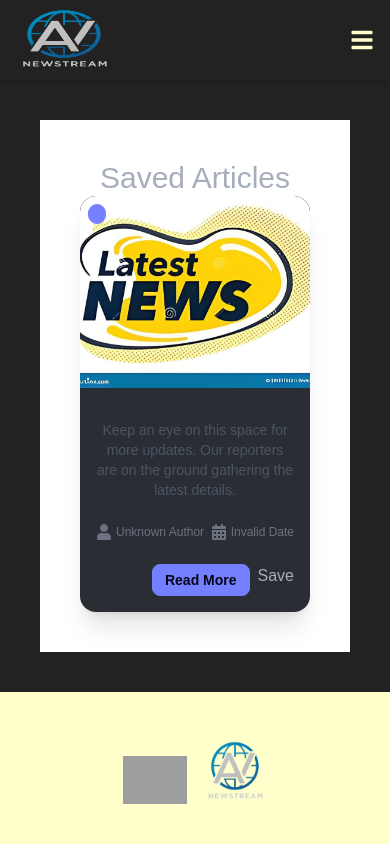
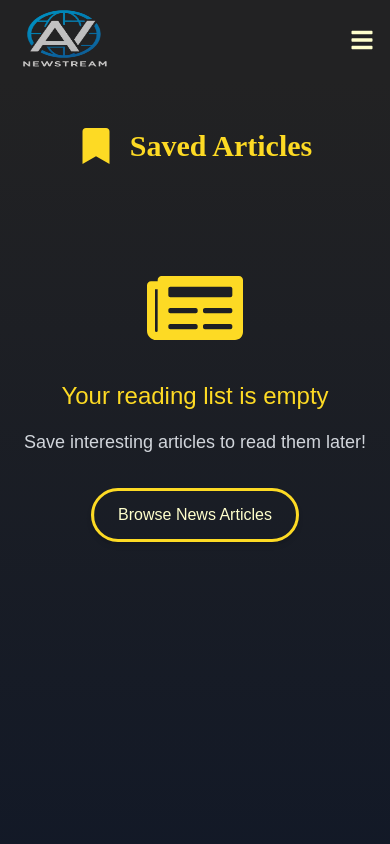
Before and after one commit to AmanSuryavanshi-1/AV-News-Stream, a React (Vite) app: page /saved in a window 390 px wide. Shown: the top 844 px of the page. Built offline with nearby package versions, Linux system fonts and the light colour scheme; grey boxes are pictures that could not be loaded.

Commit message:
added remove and clear articles feature

```diff
--- a/src/Components/NewsCard.jsx
+++ b/src/Components/NewsCard.jsx
@@ -2,9 +2,9 @@ import React from 'react'
 import { FaUser, FaCalendarAlt, FaImage } from 'react-icons/fa'
 import useFallbackImage from '../utils/useFallbackImage';
 import { useDispatch } from 'react-redux';
-import { addArticle } from '../utils/SaveSlice';
+import { addArticle, removeArticle } from '../utils/SaveSlice';
 
-const NewsCard = ({ title, description, imageUrl, newsUrl, author, publishedAt, source, date, isActive }) => {
+const NewsCard = ({ newsData, activeArticleIndex,isArticleSaved }) => {
 
   // console.log(source);
   // Default descriptions
@@ -24,20 +24,40 @@ const NewsCard = ({ title, description, imageUrl, newsUrl, author, publishedAt,
     return defaultDescriptions[randomIndex];
   };
 
-  // Use description if available and not empty, otherwise use a default description
-  const displayDescription = description && description.trim() !== "" ? description : getDefaultDescription();
-
   // Handling Null images
   const handleImageError = useFallbackImage();
 
   // Adding Save functionality
   const dispatch = useDispatch();
-  const handleAddItemToSaved = (title, description, imageUrl, newsUrl, author, publishedAt, source, date, isActive) =>{
-    dispatch(addArticle({ title, description, imageUrl, newsUrl, author, publishedAt, source, date, isActive }));
+  const handleAddClick = (article) =>{
+    dispatch(addArticle(article));
   }
+
+  // Adding remove feature if article get added to saved
+  const handleRemoveClick = (article) => {
+    dispatch(removeArticle(article));
+  }
+
   return (
-    <div className={`overflow-hidden transition-all duration-300 shadow-xl bg-primary-grey card hover:shadow-2xl ${
-      isActive ? 'ring-4 ring-primary-yellow scale-105' : ''
+    <>
+    {newsData.map((article, index) => {
+        const {
+          title,
+          description,
+          urlToImage,
+          image,
+          url,
+          source,
+          author,
+          publishedAt
+        } = article;
+  // Use description if available and not empty, otherwise use a default description
+  const displayDescription = description && description.trim() !== "" ? description.slice(0, 180) : getDefaultDescription();
+  const imageUrl = urlToImage || image;
+  const newsUrl = url || (source && source.url);
+    return(
+        <div key={index}  className={`overflow-hidden transition-all duration-300 shadow-xl bg-primary-grey card hover:shadow-2xl ${
+          index === activeArticleIndex ? 'ring-4 ring-primary-yellow scale-105' : ''
         }`}>
           <figure className="relative h-48">
             <img
@@ -48,7 +68,7 @@ const NewsCard = ({ title, description, imageUrl, newsUrl, author, publishedAt,
               className="object-cover w-full h-full"
             />
             <div className="absolute px-2 py-1 text-xs font-bold rounded-full top-2 left-2 badge badge-primary">
-          {source == 0 ? 'AV News': source }
+            {source && typeof source === 'object' ? (source.name || 'Unknown Source') : (source || 'Unknown Source')}
             </div>
           </figure>
           <div className="p-4 card-body">
@@ -63,17 +83,26 @@ const NewsCard = ({ title, description, imageUrl, newsUrl, author, publishedAt,
               </span>
               <span className="flex items-center">
                 <FaCalendarAlt className="w-4 h-4 mr-1" />
-            {new Date(date).toLocaleDateString()}
+                {new Date(publishedAt).toLocaleDateString()}
               </span>
             </div>
             <div className="justify-end card-actions">
               <a href={newsUrl} target="_blank" rel="noopener noreferrer" className="normal-case btn btn-primary btn-sm">
                 Read More
               </a>
-          <button onClick={()=> handleAddItemToSaved(title, description, imageUrl, newsUrl, author, publishedAt, source, date, isActive)}>Save</button>
+              <button
+              className={`px-4 py-1 text-sm font-semibold transition-all duration-300 rounded-md shadow-md border-2 border-primary-light
+                ${isArticleSaved
+                    ? "bg-red-500 hover:bg-red-600"
+                    : "bg-green-500 hover:bg-green-600"
+                } text-white`}
+              onClick={()=> isArticleSaved ? handleRemoveClick(article) : handleAddClick(article)}>{isArticleSaved ?  "REMOVE" : "Save"}</button>
             </div>
           </div>
         </div>
+      );
+    })}
+    </>
   )
 }
 
--- a/src/pages/News.jsx
+++ b/src/pages/News.jsx
@@ -33,19 +33,10 @@ const News = ( ) =>{
 
      <NavbarCategorySearch />
           <div className="grid grid-cols-1 gap-8 md:grid-cols-2 lg:grid-cols-3">
-            {newsCopy.map((i, index) => (
               <NewsCard
-                key={index}
-                title={i.title ? i.title : ' '}
-                description={i.description ? i.description.slice(0, 180) : ' '}
-                imageUrl={i.urlToImage || i.image}
-                newsUrl={i.url || i.source.url}
-                author={i.author}
-                date={i.publishedAt}
-                source={i.source.name}
-                isActive={index === activeArticleIndex}
+                newsData={newsCopy}
+                activeArticleIndex={activeArticleIndex}
               />
-            ))}
           </div>
         </div>
       )}
--- a/src/pages/Saved.jsx
+++ b/src/pages/Saved.jsx
@@ -1,17 +1,71 @@
-import React from 'react'
-import { useSelector } from 'react-redux'
+import React from 'react';
+import { useDispatch, useSelector } from 'react-redux';
+import { Link } from 'react-router-dom';
 import NewsCard from '../Components/NewsCard';
+import { clearArticles } from '../utils/SaveSlice';
+import { FaArrowRight, FaTrash, FaBookmark, FaNewspaper } from 'react-icons/fa';
 
 const Saved = () => {
-  const newsArticles = useSelector((store)=>store.save.savedArticles);
+  const savedArticles = useSelector((store) => store.save.savedArticles);
+  const dispatch = useDispatch();
+
+  const handleClearCart = () => {
+    dispatch(clearArticles());
+  }
+
   return (
-    <div>
-    <div className='p-10 m-10 text-center bg-white'>
-        <h1 className='text-3xl'>Saved Articles</h1>
-        <NewsCard itemCardsData={newsArticles}/>
+    <div className="min-h-screen font-sans bg-gradient-to-b from-primary-bgColor to-gray-900 text-primary-white">
+      <div className="container px-4 py-12 mx-auto">
+        <div className="flex items-center justify-center mb-8 space-x-4">
+          <FaBookmark className="text-4xl text-primary-yellow" />
+          <h1 className="font-serif text-3xl font-bold text-center md:text-4xl text-primary-yellow">
+            Saved Articles
+          </h1>
+        </div>
+
+        {savedArticles.length > 0 ? (
+          <>
+            <div className="flex items-center justify-between mb-6">
+              <p className="text-lg text-gray-300">
+                You have <span className="font-bold text-primary-yellow">{savedArticles.length}</span> saved article{savedArticles.length !== 1 ? 's' : ''}
+              </p>
+              <button
+                onClick={handleClearCart}
+                className="flex items-center px-4 py-2 text-sm font-medium transition-colors duration-300 bg-red-600 rounded-full hover:bg-red-700 focus:outline-none focus:ring-2 focus:ring-red-500 focus:ring-offset-2"
+              >
+                <FaTrash className="mr-2" />
+                Clear All
+              </button>
+            </div>
+            <div className="grid grid-cols-1 gap-8 md:grid-cols-2 lg:grid-cols-3">
+              <NewsCard
+                newsData={savedArticles}
+                activeArticleIndex={-1}
+                isArticleSaved={true}
+              />
+            </div>
+          </>
+        ) : (
+          <div className="flex flex-col items-center justify-center py-16 text-center">
+            <div className="w-24 h-24 mb-6 text-primary-yellow">
+              <FaNewspaper className="w-full h-full" />
+            </div>
+            <p className="mb-4 text-2xl font-medium text-primary-yellow">Your reading list is empty</p>
+            <p className="mb-8 text-lg text-gray-300">Save interesting articles to read them later!</p>
+            <Link to="/">
+              <button className="relative inline-flex items-center justify-center p-4 px-6 py-3 overflow-hidden font-medium transition duration-300 ease-out border-[3px] rounded-full shadow-md border-primary-yellow text-primary-light group">
+                <span className="absolute inset-0 flex items-center justify-center w-full h-full duration-300 -translate-x-full text-primary-light bg-primary-yellow group-hover:translate-x-0 ease">
+                <FaArrowRight/>
+                </span>
+                <span className="absolute flex items-center justify-center w-full h-full transition-all duration-300 transform text-primary-light group-hover:translate-x-full ease">Browse News Articles</span>
+                <span className="relative invisible">Browse News Articles</span>
+              </button>
+            </Link>
+          </div>
+        )}
       </div>
     </div>
-  )
+  );
 }
 
-export default Saved
+export default Saved;
--- a/src/utils/SaveSlice.jsx
+++ b/src/utils/SaveSlice.jsx
@@ -7,10 +7,18 @@ const saveSlice = createSlice({
     },
     reducers:{
         addArticle: (state, action) => {
-            state.savedArticles.push(action.payload);
+            // Check if the article is already saved to avoid duplicates
+            const isArticleAlreadySaved = state.savedArticles.some(
+                article => article.title === action.payload.title
+            );
+            if (!isArticleAlreadySaved) {
+                state.savedArticles.push(action.payload);
+            }
         },
         removeArticle: (state, action) =>{
-            state.savedArticles.splice(action.payload, 1);
+            state.savedArticles = state.savedArticles.filter(
+                article => article.title !== action.payload.title
+            );
         },
         clearArticles: (state) =>{
             state.savedArticles = [];
```
Lines whose indentation alone changed are shown as unchanged.
